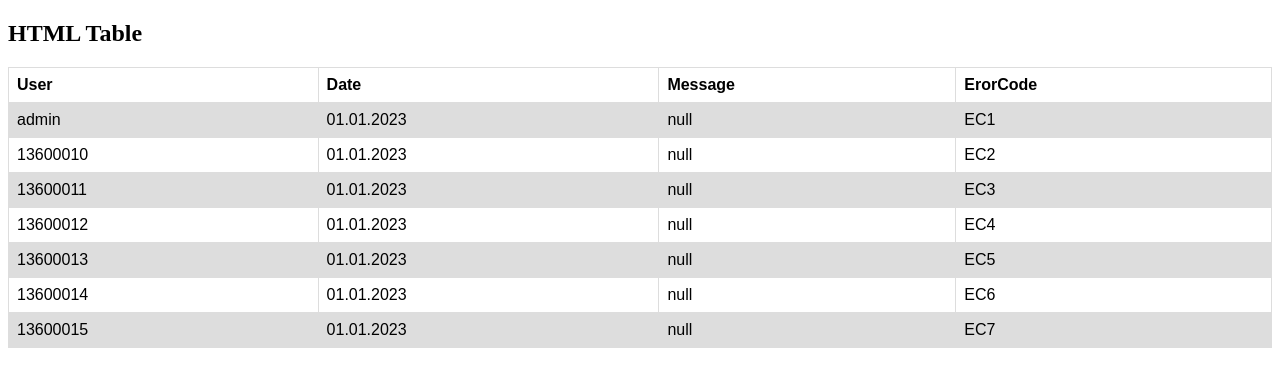
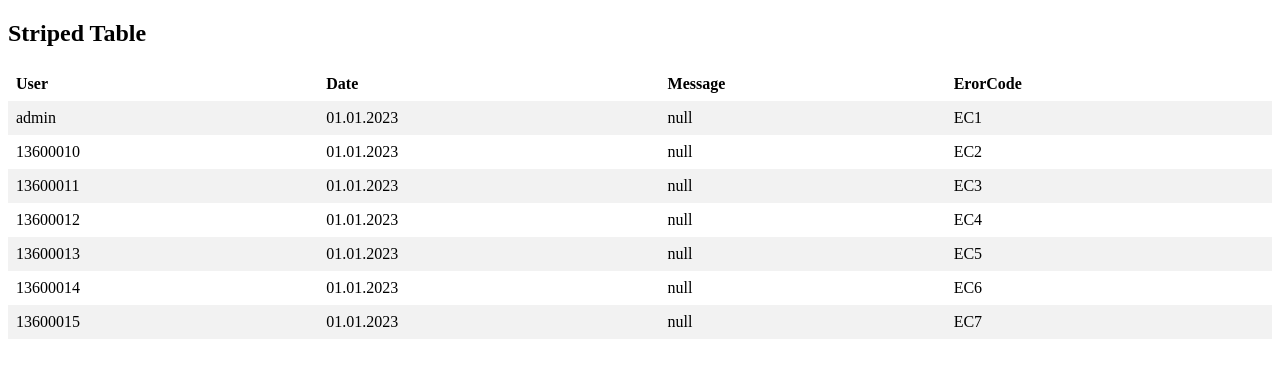
Before and after one commit to f1hayati/test, a plain HTML site: page index.html in a window 1280 px wide. Drawn offline with Linux system fonts and the light colour scheme.

Commit message:
Update index.html

```diff
--- a/index.html
+++ b/index.html
@@ -3,25 +3,21 @@
 <head>
 <style>
 table {
-  font-family: arial, sans-serif;
   border-collapse: collapse;
   width: 100%;
 }
 
-td, th {
-  border: 1px solid #dddddd;
+th, td {
   text-align: left;
   padding: 8px;
 }
 
-tr:nth-child(even) {
-  background-color: #dddddd;
-}
+tr:nth-child(even) {background-color: #f2f2f2;}
 </style>
 </head>
 <body>
 
-<h2>HTML Table</h2>
+<h2>Striped Table</h2>
 
 <table>
   <tr>
@@ -72,7 +68,7 @@ tr:nth-child(even) {
     <td>null</td>
     <td>EC7</td>
   </tr>
-</table>
+</table
 
 </body>
 </html>
```
